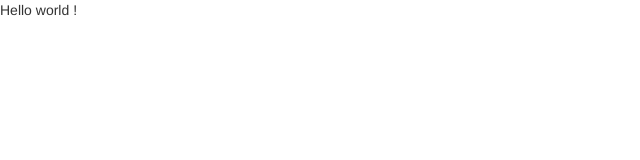
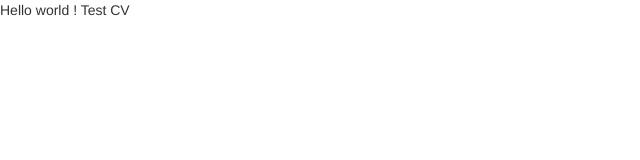
Before and after one commit to vrehm/cv, a plain HTML site: page index.html in a window 1280 px wide. Shown: the full height of the page, 0-640 px from the left. Drawn offline with nearby package versions, Linux system fonts and the light colour scheme.

Commit message:
différenciation

```diff
--- a/index.html
+++ b/index.html
@@ -23,7 +23,10 @@
 
 
     <!-- TODO: Here goes your content! -->
-    <p>Hello world !</p>
+    <p>
+    Hello world !
+    Test CV
+    </p>
 
 
     <!-- Including Bootstrap JS (with its jQuery dependency) so that dynamic components work -->
```
